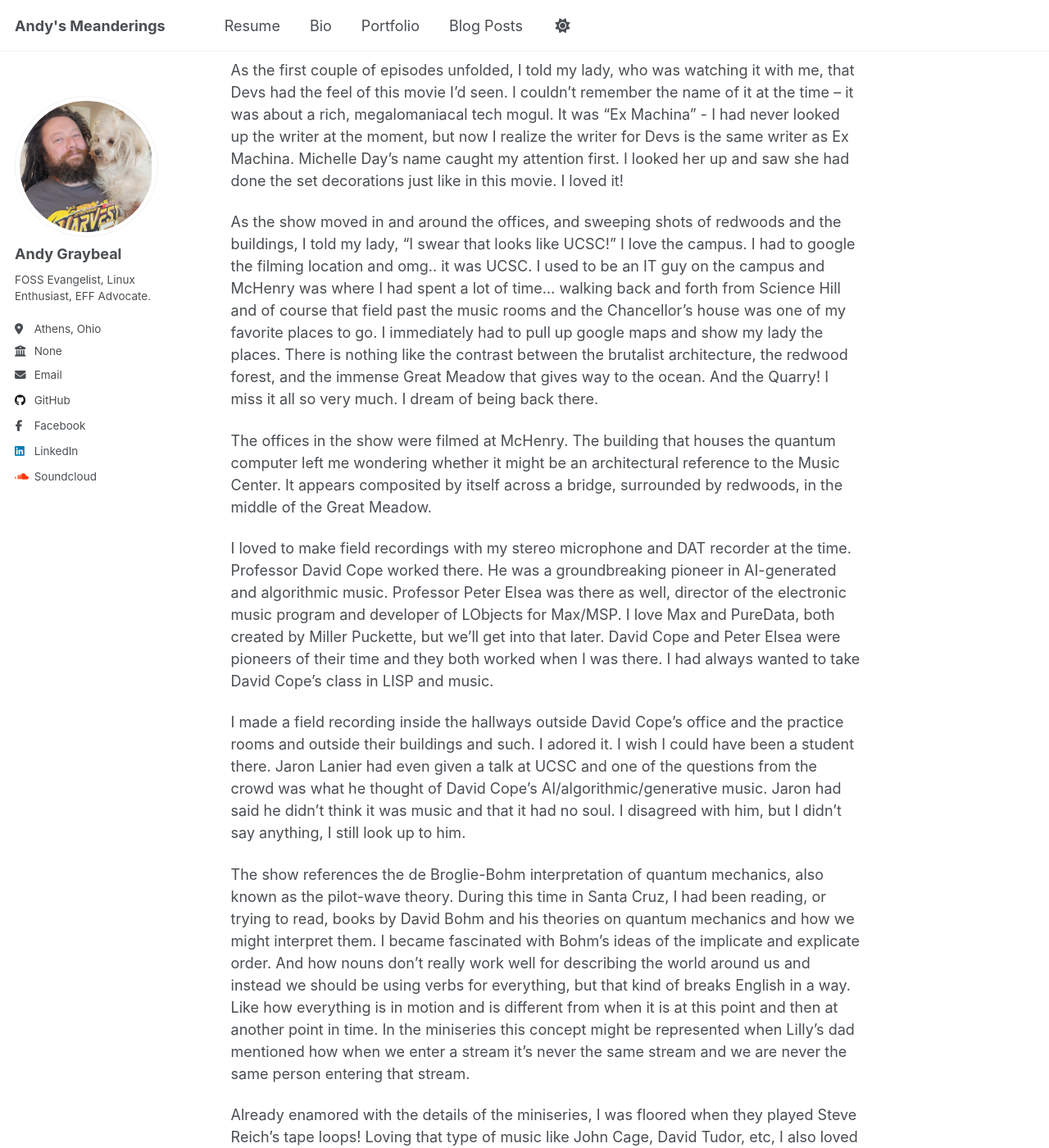
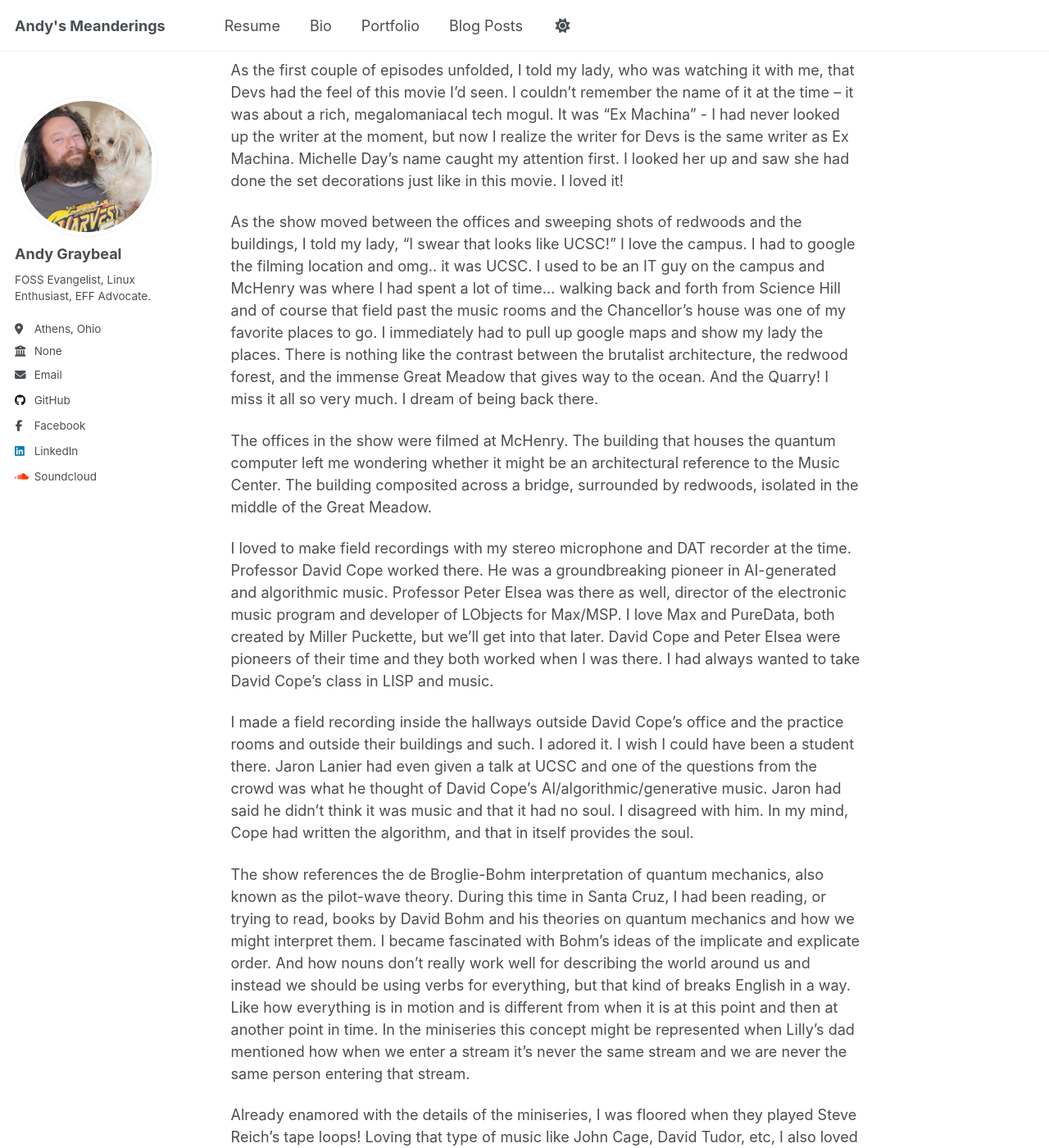
Before and after one commit to andy-graybeal/andy-graybeal.github.io, a Jekyll site: the page built from _posts/2026-07-18-blog-post-1.md, in a window 1280 px wide and 1400 px high, scrolled down 610 px. Shown: the whole window at 82% size. Built offline with Jekyll 4.4.1, drawn with Linux system fonts in a browser that asks for light colours; a script that is not in the unit is left out.

Commit message:
Update 2026-07-18-blog-post-1.md

```diff
--- a/_posts/2026-07-18-blog-post-1.md
+++ b/_posts/2026-07-18-blog-post-1.md
@@ -20,13 +20,13 @@ Unknown to me, the miniseries would affect me far more than I realized. It made
 
 As the first couple of episodes unfolded, I told my lady, who was watching it with me, that Devs had the feel of this movie I'd seen. I couldn't remember the name of it at the time -- it was about a rich, megalomaniacal tech mogul.  It was "Ex Machina" - I had never looked up the writer at the moment, but now I realize the writer for Devs is the same writer as Ex Machina.  Michelle Day's name caught my attention first. I looked her up and saw she had done the set decorations just like in this movie.  I loved it!
 
-As the show moved in and around the offices, and sweeping shots of redwoods and the buildings, I told my lady, "I swear that looks like UCSC!"  I love the campus.  I had to google the filming location and omg.. it was UCSC.  I used to be an IT guy on the campus and McHenry was where I had spent a lot of time... walking back and forth from Science Hill and of course that field past the music rooms and the Chancellor's house was one of my favorite places to go. I immediately had to pull up google maps and show my lady the places.  There is nothing like the contrast between the brutalist architecture, the redwood forest, and the immense Great Meadow that gives way to the ocean.  And the Quarry!  I miss it all so very much.  I dream of being back there.
+As the show moved between the offices and sweeping shots of redwoods and the buildings, I told my lady, "I swear that looks like UCSC!"  I love the campus.  I had to google the filming location and omg.. it was UCSC.  I used to be an IT guy on the campus and McHenry was where I had spent a lot of time... walking back and forth from Science Hill and of course that field past the music rooms and the Chancellor's house was one of my favorite places to go. I immediately had to pull up google maps and show my lady the places.  There is nothing like the contrast between the brutalist architecture, the redwood forest, and the immense Great Meadow that gives way to the ocean.  And the Quarry!  I miss it all so very much.  I dream of being back there.
 
-The offices in the show were filmed at McHenry. The building that houses the quantum computer left me wondering whether it might be an architectural reference to the Music Center. It appears composited by itself across a bridge, surrounded by redwoods, in the middle of the Great Meadow.
+The offices in the show were filmed at McHenry. The building that houses the quantum computer left me wondering whether it might be an architectural reference to the Music Center. The building composited  across a bridge, surrounded by redwoods, isolated in the middle of the Great Meadow.
 
 I loved to make field recordings with my stereo microphone and DAT recorder at the time.  Professor David Cope worked there. He was a groundbreaking pioneer in AI-generated and algorithmic music. Professor Peter Elsea was there as well, director of the electronic music program and developer of LObjects for Max/MSP. I love Max and PureData, both created by Miller Puckette, but we'll get into that later.  David Cope and Peter Elsea were pioneers of their time and they both worked when I was there.  I had always wanted to take David Cope's class in LISP and music.
 
-I made a field recording inside the hallways outside David Cope's office and the practice rooms and outside their buildings and such. I adored it.  I wish I could have been a student there.  Jaron Lanier had even given a talk at UCSC and one of the questions from the crowd was what he thought of David Cope's AI/algorithmic/generative music.  Jaron had said he didn't think it was music and that it had no soul.  I disagreed with him, but I didn't say anything, I still look up to him.
+I made a field recording inside the hallways outside David Cope's office and the practice rooms and outside their buildings and such. I adored it.  I wish I could have been a student there.  Jaron Lanier had even given a talk at UCSC and one of the questions from the crowd was what he thought of David Cope's AI/algorithmic/generative music.  Jaron had said he didn't think it was music and that it had no soul.  I disagreed with him. In my mind, Cope had written the algorithm, and that in itself provides the soul.
 
 The show references the de Broglie-Bohm interpretation of quantum mechanics, also known as the pilot-wave theory.
 During this time in Santa Cruz, I had been reading, or trying to read, books by David Bohm and his theories on quantum mechanics and how we might interpret them. I became fascinated with Bohm's ideas of the implicate and explicate order. And how nouns don't really work well for describing the world around us and instead we should be using verbs for everything, but that kind of breaks English in a way.  Like how everything is in motion and is different from when it is at this point and then at another point in time.  In the miniseries this concept might be represented when Lilly's dad mentioned how when we enter a stream it's never the same stream and we are never the same person entering that stream.
```
